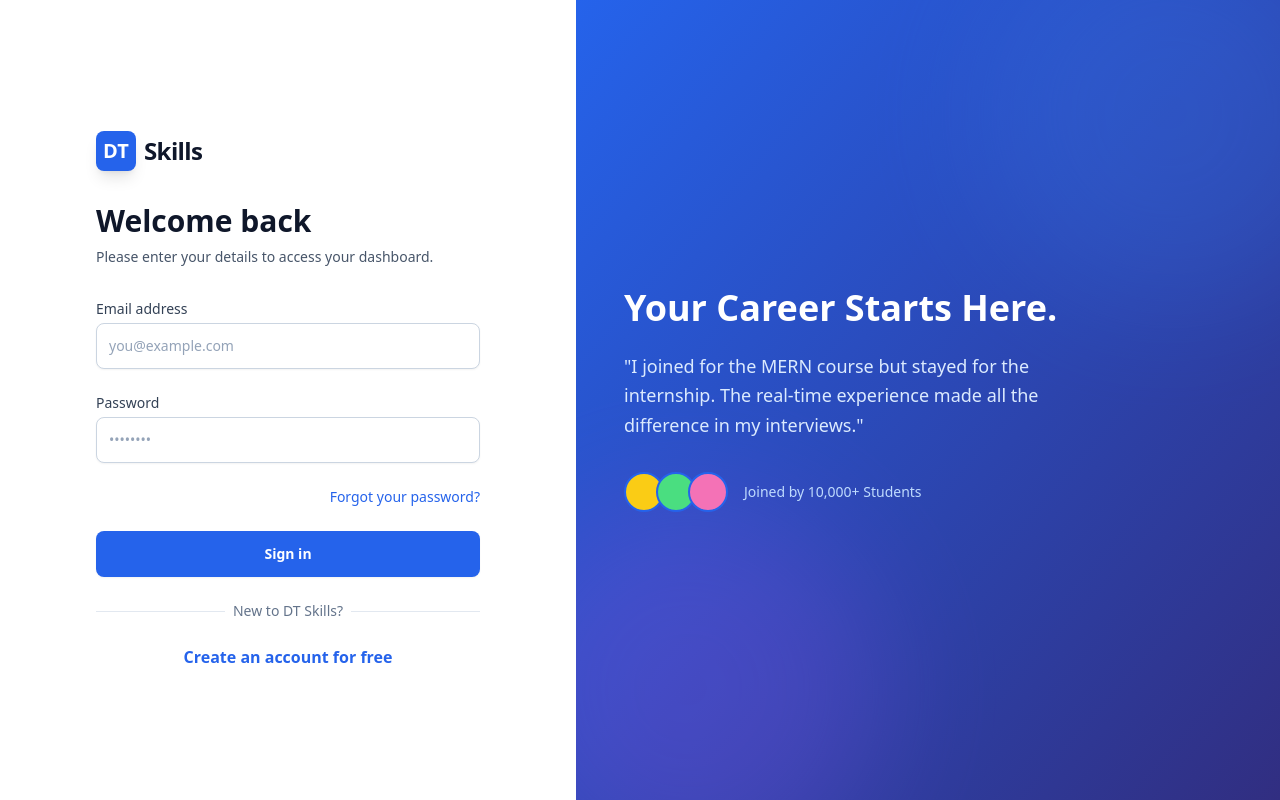
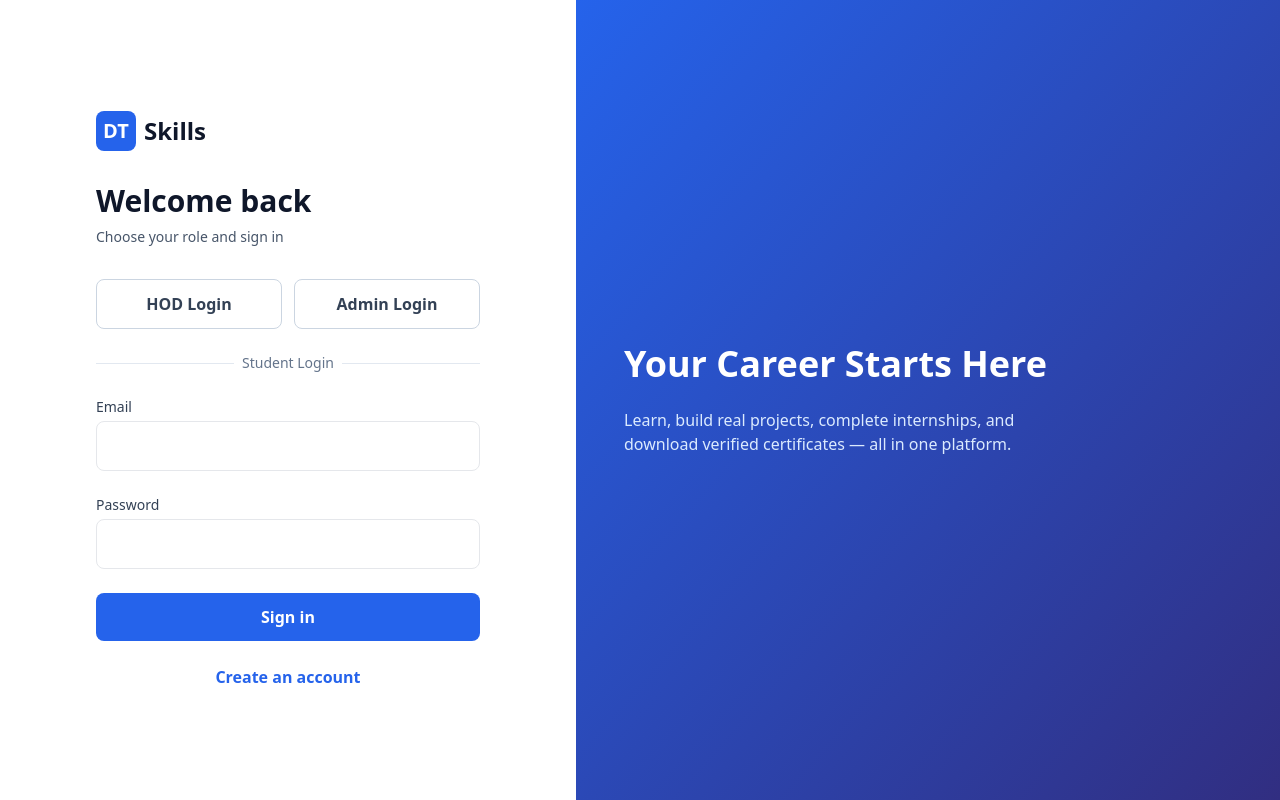
Before and after one commit to hisanthooosh/dtskills, a React (Vite) app in the folder client/: page /login in a window 1280 px wide. Built offline with nearby package versions, Linux system fonts and the light colour scheme.

Commit message:
day 7 .1

```diff
--- /dev/null
+++ b/client/src/pages/AdminLogin.jsx
@@ -0,0 +1,67 @@
+import { useState } from 'react';
+import { useNavigate } from 'react-router-dom';
+
+export default function AdminLogin() {
+  const [email, setEmail] = useState('');
+  const [password, setPassword] = useState('');
+  const [error, setError] = useState('');
+  const navigate = useNavigate();
+
+  const ADMIN_EMAIL = 'hisanthoosh30@gmail.com';
+  const ADMIN_PASSWORD = 'Hisanthu30@MBU';
+
+  const handleSubmit = (e) => {
+    e.preventDefault();
+
+    if (email === ADMIN_EMAIL && password === ADMIN_PASSWORD) {
+      localStorage.setItem('adminAuth', 'true');
+      navigate('/admin');
+    } else {
+      setError('Invalid admin credentials');
+    }
+  };
+
+  return (
+    <div className="min-h-screen flex items-center justify-center bg-slate-100">
+      <form
+        onSubmit={handleSubmit}
+        className="bg-white p-8 rounded-2xl shadow-lg w-full max-w-sm"
+      >
+        <h1 className="text-2xl font-bold mb-6 text-center">
+          Admin Login
+        </h1>
+
+        {error && (
+          <div className="mb-4 text-red-600 bg-red-50 p-2 rounded">
+            {error}
+          </div>
+        )}
+
+        <input
+          type="email"
+          placeholder="Admin Email"
+          className="w-full mb-4 p-3 border rounded-lg"
+          value={email}
+          onChange={(e) => setEmail(e.target.value)}
+          required
+        />
+
+        <input
+          type="password"
+          placeholder="Password"
+          className="w-full mb-6 p-3 border rounded-lg"
+          value={password}
+          onChange={(e) => setPassword(e.target.value)}
+          required
+        />
+
+        <button
+          type="submit"
+          className="w-full bg-blue-600 text-white py-3 rounded-lg font-bold hover:bg-blue-700"
+        >
+          Login as Admin
+        </button>
+      </form>
+    </div>
+  );
+}
--- a/client/src/pages/Login.jsx
+++ b/client/src/pages/Login.jsx
@@ -11,19 +11,21 @@ export default function Login() {
   const handleSubmit = async (e) => {
     e.preventDefault();
     setLoading(true);
-    setError(''); // Clear previous errors
+    setError('');
 
     try {
-      const res = await axios.post('http://localhost:5000/api/auth/login', formData);
+      const res = await axios.post(
+        'http://localhost:5000/api/auth/login',
+        formData
+      );
 
-      // Save User Data
       localStorage.setItem('student', JSON.stringify(res.data));
-
-      // --- REDIRECT TO MAIN DASHBOARD ---
       navigate('/dashboard');
-
     } catch (err) {
-      setError(err.response?.data?.message || "Invalid credentials. Please try again.");
+      setError(
+        err.response?.data?.message ||
+        'Invalid credentials. Please try again.'
+      );
     } finally {
       setLoading(false);
     }
@@ -32,156 +34,126 @@ export default function Login() {
   return (
     <div className="min-h-screen flex bg-white">
 
-      {/* --- LEFT SIDE: LOGIN FORM --- */}
+      {/* LEFT SIDE */}
       <div className="flex-1 flex flex-col justify-center px-4 sm:px-6 lg:flex-none lg:px-20 xl:px-24 bg-white z-10">
         <div className="mx-auto w-full max-w-sm lg:w-96">
 
-          {/* Logo / Brand */}
+          {/* BRAND */}
           <div className="mb-8">
             <Link to="/" className="flex items-center gap-2 mb-8">
-              <div className="w-10 h-10 bg-blue-600 rounded-lg flex items-center justify-center text-white font-bold text-xl shadow-lg">
+              <div className="w-10 h-10 bg-blue-600 rounded-lg flex items-center justify-center text-white font-bold text-xl">
                 DT
               </div>
-              <span className="text-2xl font-bold text-slate-900 tracking-tight">Skills</span>
+              <span className="text-2xl font-bold text-slate-900">
+                Skills
+              </span>
             </Link>
-            <h2 className="mt-6 text-3xl font-extrabold text-slate-900">
+
+            <h2 className="text-3xl font-extrabold text-slate-900">
               Welcome back
             </h2>
             <p className="mt-2 text-sm text-slate-600">
-              Please enter your details to access your dashboard.
+              Choose your role and sign in
             </p>
           </div>
 
-          <div className="mt-8">
-            <div className="mt-6">
+          {/* 🔑 ROLE LOGIN BUTTONS */}
+          <div className="grid grid-cols-2 gap-3 mb-6">
+            <button
+              onClick={() => navigate('/hod-login')}
+              className="py-3 rounded-lg border border-slate-300 font-bold text-slate-700 hover:bg-slate-100 transition"
+            >
+              HOD Login
+            </button>
 
-              {/* Error Alert */}
+            <button
+              onClick={() => navigate('/admin-login')}
+              className="py-3 rounded-lg border border-slate-300 font-bold text-slate-700 hover:bg-slate-100 transition"
+            >
+              Admin Login
+            </button>
+          </div>
+
+          {/* DIVIDER */}
+          <div className="relative mb-6">
+            <div className="absolute inset-0 flex items-center">
+              <div className="w-full border-t border-slate-200" />
+            </div>
+            <div className="relative flex justify-center text-sm">
+              <span className="px-2 bg-white text-slate-500">
+                Student Login
+              </span>
+            </div>
+          </div>
+
+          {/* ERROR */}
           {error && (
-                <div className="mb-4 p-3 rounded-lg bg-red-50 border border-red-200 text-red-600 text-sm flex items-center gap-2">
-                  <svg xmlns="http://www.w3.org/2000/svg" className="h-5 w-5" viewBox="0 0 20 20" fill="currentColor">
-                    <path fillRule="evenodd" d="M18 10a8 8 0 11-16 0 8 8 0 0116 0zm-7 4a1 1 0 11-2 0 1 1 0 012 0zm-1-9a1 1 0 00-1 1v4a1 1 0 102 0V6a1 1 0 00-1-1z" clipRule="evenodd" />
-                  </svg>
+            <div className="mb-4 p-3 rounded-lg bg-red-50 border border-red-200 text-red-600 text-sm">
               {error}
             </div>
           )}
 
+          {/* STUDENT LOGIN FORM */}
           <form onSubmit={handleSubmit} className="space-y-6">
 
-                {/* Email Input */}
             <div>
-                  <label htmlFor="email" className="block text-sm font-medium text-slate-700">
-                    Email address
+              <label className="block text-sm font-medium text-slate-700">
+                Email
               </label>
-                  <div className="mt-1">
               <input
-                      id="email"
-                      name="email"
                 type="email"
-                      autoComplete="email"
                 required
-                      placeholder="you@example.com"
-                      className="appearance-none block w-full px-3 py-3 border border-slate-300 rounded-lg shadow-sm placeholder-slate-400 focus:outline-none focus:ring-2 focus:ring-blue-500 focus:border-blue-500 sm:text-sm transition"
-                      onChange={e => setFormData({...formData, email: e.target.value})}
+                className="mt-1 w-full px-3 py-3 border rounded-lg focus:ring-2 focus:ring-blue-500"
+                onChange={e =>
+                  setFormData({ ...formData, email: e.target.value })
+                }
               />
             </div>
+
+            <div>
+              <label className="block text-sm font-medium text-slate-700">
+                Password
+              </label>
+              <input
+                type="password"
+                required
+                className="mt-1 w-full px-3 py-3 border rounded-lg focus:ring-2 focus:ring-blue-500"
+                onChange={e =>
+                  setFormData({ ...formData, password: e.target.value })
+                }
+              />
             </div>
 
-                {/* Password Input */}
-                <div className="space-y-1">
-                  <label htmlFor="password" className="block text-sm font-medium text-slate-700">
-                    Password
-                  </label>
-                  <div className="mt-1">
-                    <input
-                      id="password"
-                      name="password"
-                      type="password"
-                      autoComplete="current-password"
-                      required
-                      placeholder="••••••••"
-                      className="appearance-none block w-full px-3 py-3 border border-slate-300 rounded-lg shadow-sm placeholder-slate-400 focus:outline-none focus:ring-2 focus:ring-blue-500 focus:border-blue-500 sm:text-sm transition"
-                      onChange={e => setFormData({...formData, password: e.target.value})}
-                    />
-                  </div>
-                </div>
-
-                {/* Forgot Password Link */}
-                <div className="flex items-center justify-end">
-                  <div className="text-sm">
-                    <a href="#" className="font-medium text-blue-600 hover:text-blue-500">
-                      Forgot your password?
-                    </a>
-                  </div>
-                </div>
-
-                {/* Submit Button */}
-                <div>
             <button
               type="submit"
               disabled={loading}
-                    className={`w-full flex justify-center py-3 px-4 border border-transparent rounded-lg shadow-sm text-sm font-bold text-white bg-blue-600 hover:bg-blue-700 focus:outline-none focus:ring-2 focus:ring-offset-2 focus:ring-blue-500 transition-all ${
-                      loading ? 'opacity-70 cursor-not-allowed' : ''
-                    }`}
+              className="w-full py-3 rounded-lg bg-blue-600 text-white font-bold hover:bg-blue-700 transition"
             >
-                    {loading ? (
-                      <span className="flex items-center gap-2">
-                        <svg className="animate-spin h-4 w-4 text-white" xmlns="http://www.w3.org/2000/svg" fill="none" viewBox="0 0 24 24">
-                          <circle className="opacity-25" cx="12" cy="12" r="10" stroke="currentColor" strokeWidth="4"></circle>
-                          <path className="opacity-75" fill="currentColor" d="M4 12a8 8 0 018-8V0C5.373 0 0 5.373 0 12h4zm2 5.291A7.962 7.962 0 014 12H0c0 3.042 1.135 5.824 3 7.938l3-2.647z"></path>
-                        </svg>
-                        Signing in...
-                      </span>
-                    ) : (
-                      'Sign in'
-                    )}
+              {loading ? 'Signing in…' : 'Sign in'}
             </button>
-                </div>
           </form>
-            </div>
 
-            {/* Footer Text */}
-            <div className="mt-6 relative">
-              <div className="absolute inset-0 flex items-center" aria-hidden="true">
-                <div className="w-full border-t border-slate-200" />
-              </div>
-              <div className="relative flex justify-center text-sm">
-                <span className="px-2 bg-white text-slate-500">
-                  New to DT Skills?
-                </span>
-              </div>
-            </div>
           <div className="mt-6 text-center">
-               <Link to="/register" className="text-blue-600 font-bold hover:text-blue-500 hover:underline">
-                 Create an account for free
+            <Link
+              to="/register"
+              className="text-blue-600 font-bold hover:underline"
+            >
+              Create an account
             </Link>
           </div>
         </div>
       </div>
-      </div>
 
-      {/* --- RIGHT SIDE: BANNER IMAGE (Pro Design Restored) --- */}
-      <div className="hidden lg:block relative w-0 flex-1 bg-blue-600 overflow-hidden">
-        {/* Abstract Background Shapes */}
-        <div className="absolute inset-0 bg-gradient-to-br from-blue-600 to-indigo-900">
-           <div className="absolute top-0 right-0 -mr-20 -mt-20 w-96 h-96 rounded-full bg-blue-500 opacity-20 blur-3xl"></div>
-           <div className="absolute bottom-0 left-0 -ml-20 -mb-20 w-96 h-96 rounded-full bg-purple-500 opacity-20 blur-3xl"></div>
-        </div>
-
-        <div className="relative h-full flex flex-col justify-center px-12 text-white">
+      {/* RIGHT SIDE BANNER */}
+      <div className="hidden lg:flex flex-1 bg-gradient-to-br from-blue-600 to-indigo-900 text-white p-12 items-center">
+        <div>
           <h2 className="text-4xl font-bold mb-6">
-            Your Career Starts Here.
+            Your Career Starts Here
           </h2>
-          <p className="text-lg text-blue-100 mb-8 max-w-md leading-relaxed">
-            "I joined for the MERN course but stayed for the internship. The real-time experience made all the difference in my interviews."
+          <p className="text-blue-100 max-w-md">
+            Learn, build real projects, complete internships, and download
+            verified certificates — all in one platform.
           </p>
-          <div className="flex items-center gap-4">
-            <div className="flex -space-x-2">
-              <div className="w-10 h-10 rounded-full bg-yellow-400 border-2 border-blue-600"></div>
-              <div className="w-10 h-10 rounded-full bg-green-400 border-2 border-blue-600"></div>
-              <div className="w-10 h-10 rounded-full bg-pink-400 border-2 border-blue-600"></div>
-            </div>
-            <p className="text-sm font-medium text-blue-200">Joined by 10,000+ Students</p>
-          </div>
         </div>
       </div>
     </div>
```
Also changed, not shown: client/src/App.jsx (+16 -0 lines), client/src/pages/AdminDashboard.jsx (+10 -2 lines), client/src/routes/AdminProtectedRoute.jsx (added, +11 -0 lines). Lines whose indentation alone changed are shown as unchanged.
